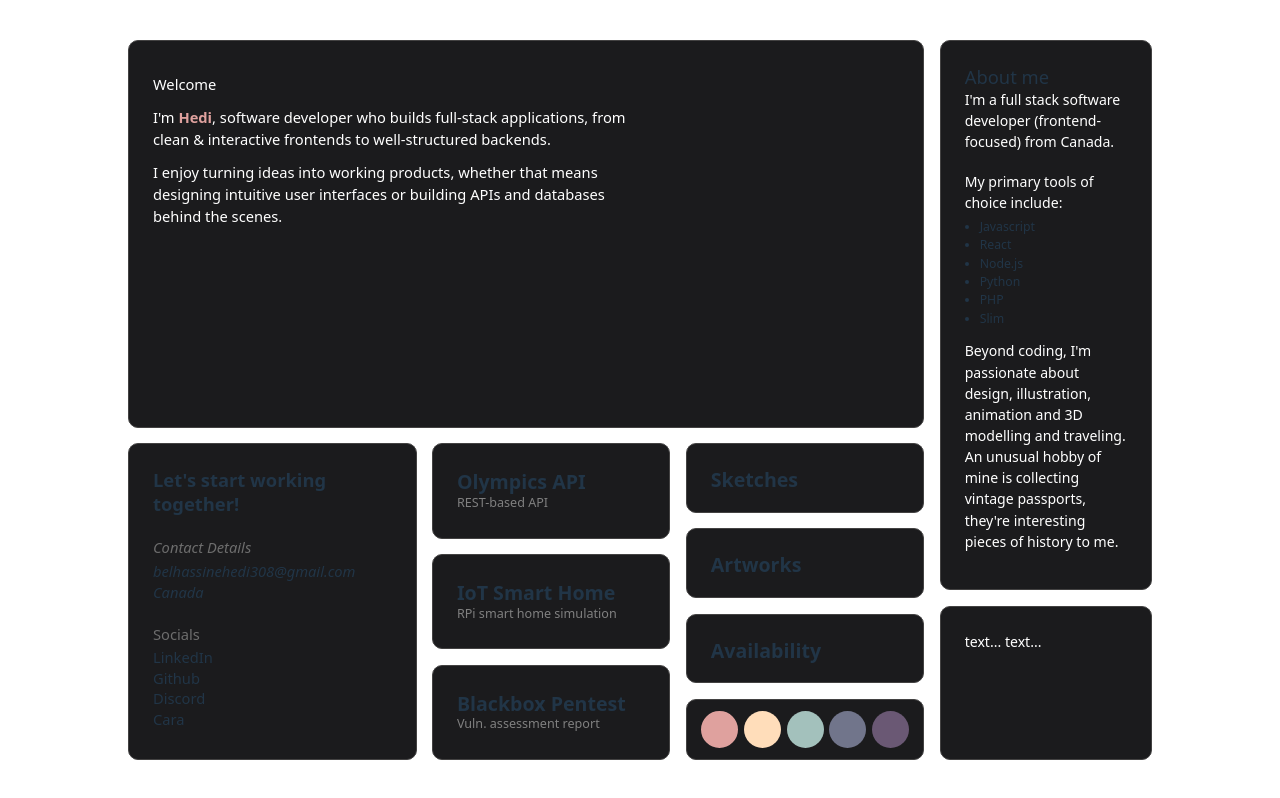
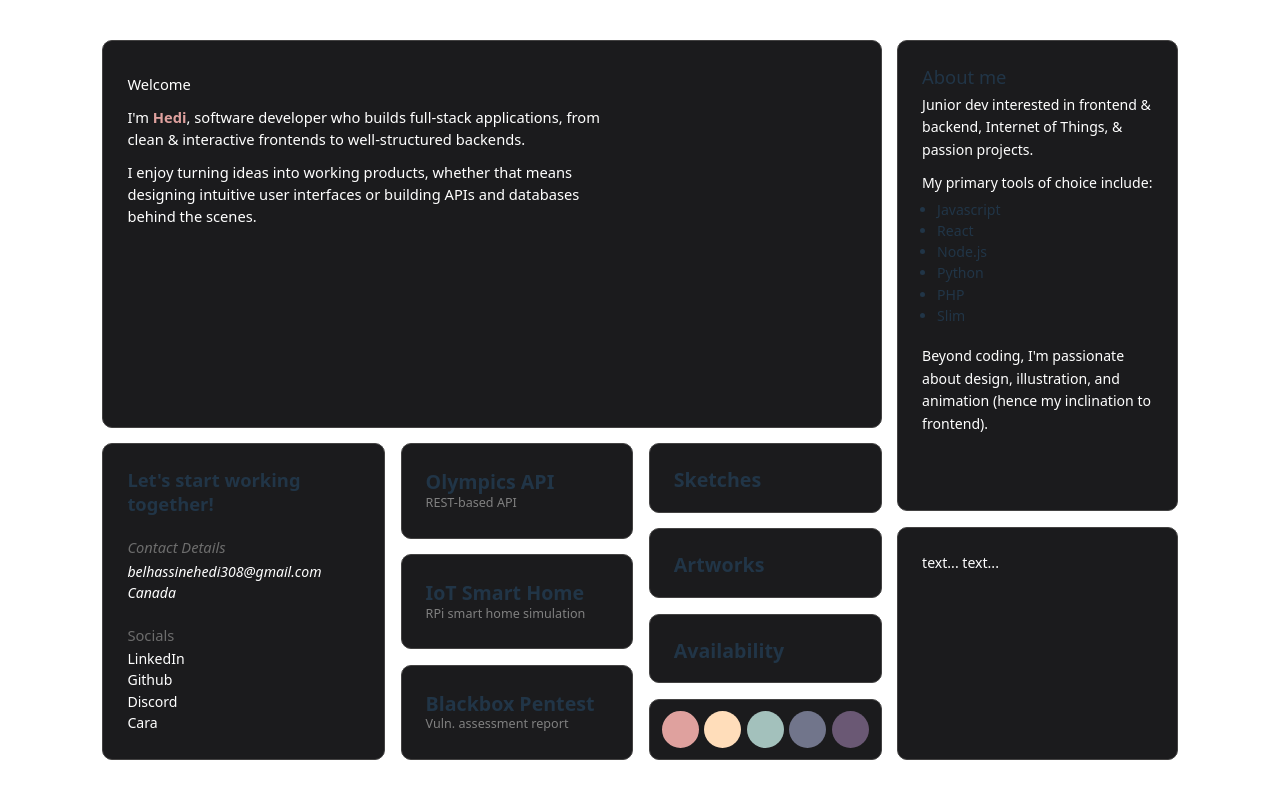
Before and after one commit to hedi3489/my-portfolio, a React (Vite) app: page / in a window 1280 px wide. Built offline with nearby package versions, Linux system fonts and the light colour scheme.

Commit message:
Updated about me

```diff
--- a/src/Cards.css
+++ b/src/Cards.css
@@ -76,14 +76,23 @@
 /* =============== ABOUT-CARD =============== */
 .about-card {
   width: 100%;
-  flex: 12;
+  flex: 7;
 }
+.about-card > p {
+  padding: 5px 0px;
+  font-weight: 200;
+  line-height: 1.6;
+}
+
 .about-card > ul {
   padding-left: 15px;
-  margin-top: 5px;
+  margin-top: 0px;
+  font-size: clamp(0.95rem, 1.7vw, 1.15em);
+  line-height: 1.5;
+  font-weight: 300;
 }
 /* =============== LITTLE-FOOTER =============== */
 .little-footer {
   width: 100%;
-  flex: 2.5
+  flex: 3.05;
 }
--- a/src/Cards.jsx
+++ b/src/Cards.jsx
@@ -1,6 +1,13 @@
 import { useState, useEffect } from "react";
 
 function BioCard() {
+  // const textStyle = () => ({
+  //   margin: '5px 0px',
+  //   padding: '3px 0px',
+  //   fontSize: 'clamp(0.95rem, 1.7vw, 1.2em)',
+  //   gap: '1rem'
+  // });
+
   return <div className='flex card bio-card'>
     <div className="bio-text">
       <p>Welcome</p>
@@ -29,15 +36,15 @@ function ContactCard() {
       <br />
 
       <h4 style={headingStyle('#6d6d6d', true, '3px')}>Contact Details</h4>
-      <h4><i>belhassinehedi308@gmail.com</i></h4>
-      <h4><i>Canada</i></h4>
+      <p><i>belhassinehedi308@gmail.com</i></p>
+      <p><i>Canada</i></p>
       <br />
 
       <h4 style={headingStyle('#6d6d6d', false, '3px')}>Socials</h4>
-      <h4>LinkedIn</h4>
-      <h4>Github</h4>
-      <h4>Discord</h4>
-      <h4>Cara</h4>
+      <p>LinkedIn</p>
+      <p>Github</p>
+      <p>Discord</p>
+      <p>Cara</p>
 
     </div>
   );
@@ -83,8 +90,9 @@ function ThemeCard() {
 function AboutCard() {
   return <div className='card card about-card'>
     <h3>About me</h3>
-    <p>I'm a full stack software developer (frontend-focused) from Canada. </p>
-    <br />
+    <p>
+      Junior dev interested in frontend & backend, Internet of Things, & passion projects.
+    </p>
     <p>My primary tools of choice include:</p>
     <ul>
       <li>Javascript</li>
@@ -94,8 +102,9 @@ function AboutCard() {
       <li>PHP</li>
       <li>Slim</li>
     </ul>
-
-    <p>Beyond coding, I'm passionate about design, illustration, animation and 3D modelling and traveling. An unusual hobby of mine is collecting vintage passports, they're interesting pieces of history to me.</p>
+    <p>
+      Beyond coding, I'm passionate about design, illustration, and animation (hence my inclination to frontend).
+    </p>
 
   </div>
 }
--- a/src/Containers.css
+++ b/src/Containers.css
@@ -3,7 +3,7 @@
 .container {
   width: 100%;
   min-height: 100vh;
-  padding: 5vh 10vw;
+  padding: 5vh 8vw;
 }
 /* =============== MAIN CONTENT =============== */
 .main-content {
@@ -22,4 +22,4 @@
   min-width: 0;
 }
 /* =============== SIDE BAR =============== */
-.side-bar { flex: 2; }
+.side-bar { flex: 2.7; }
```
